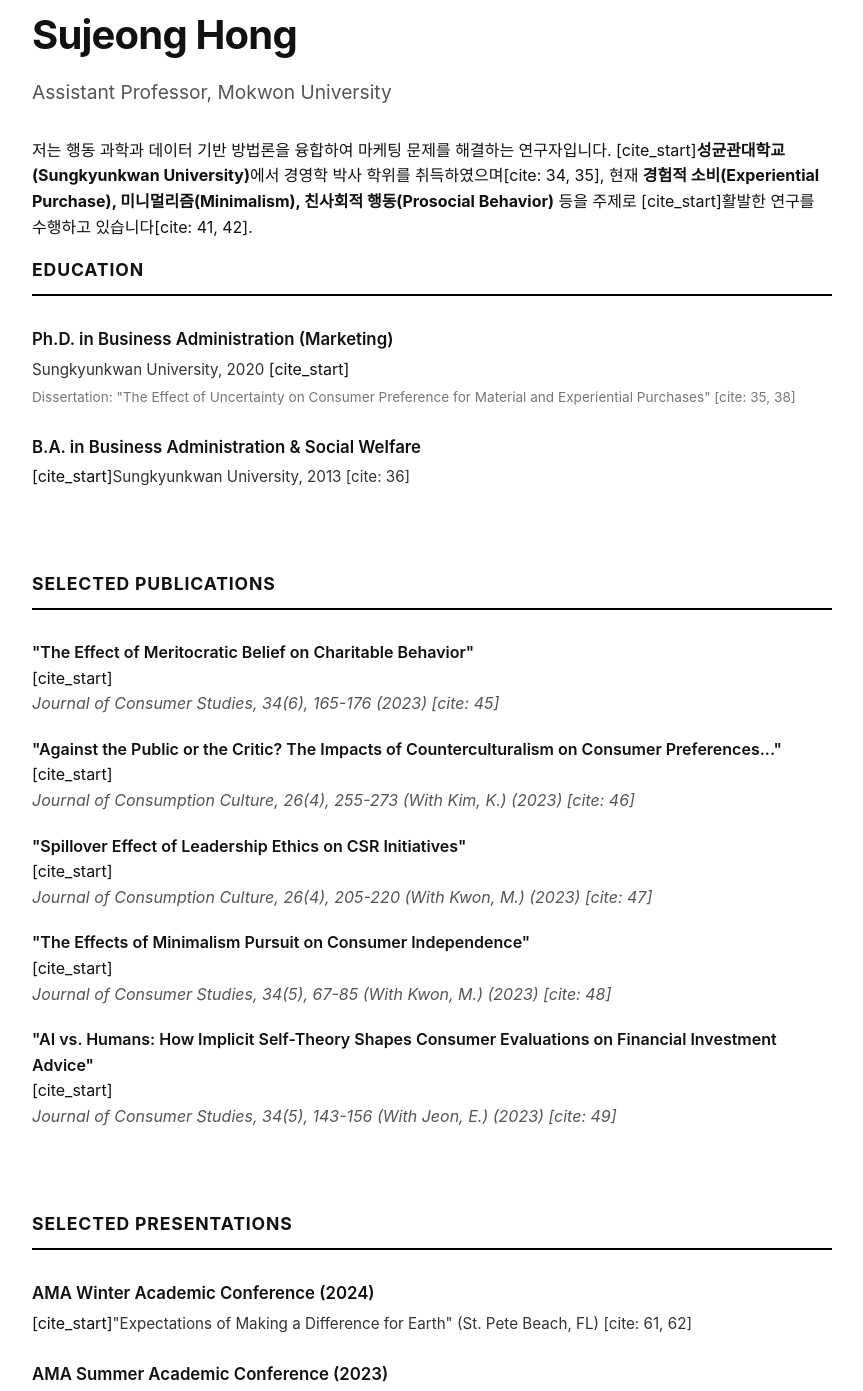
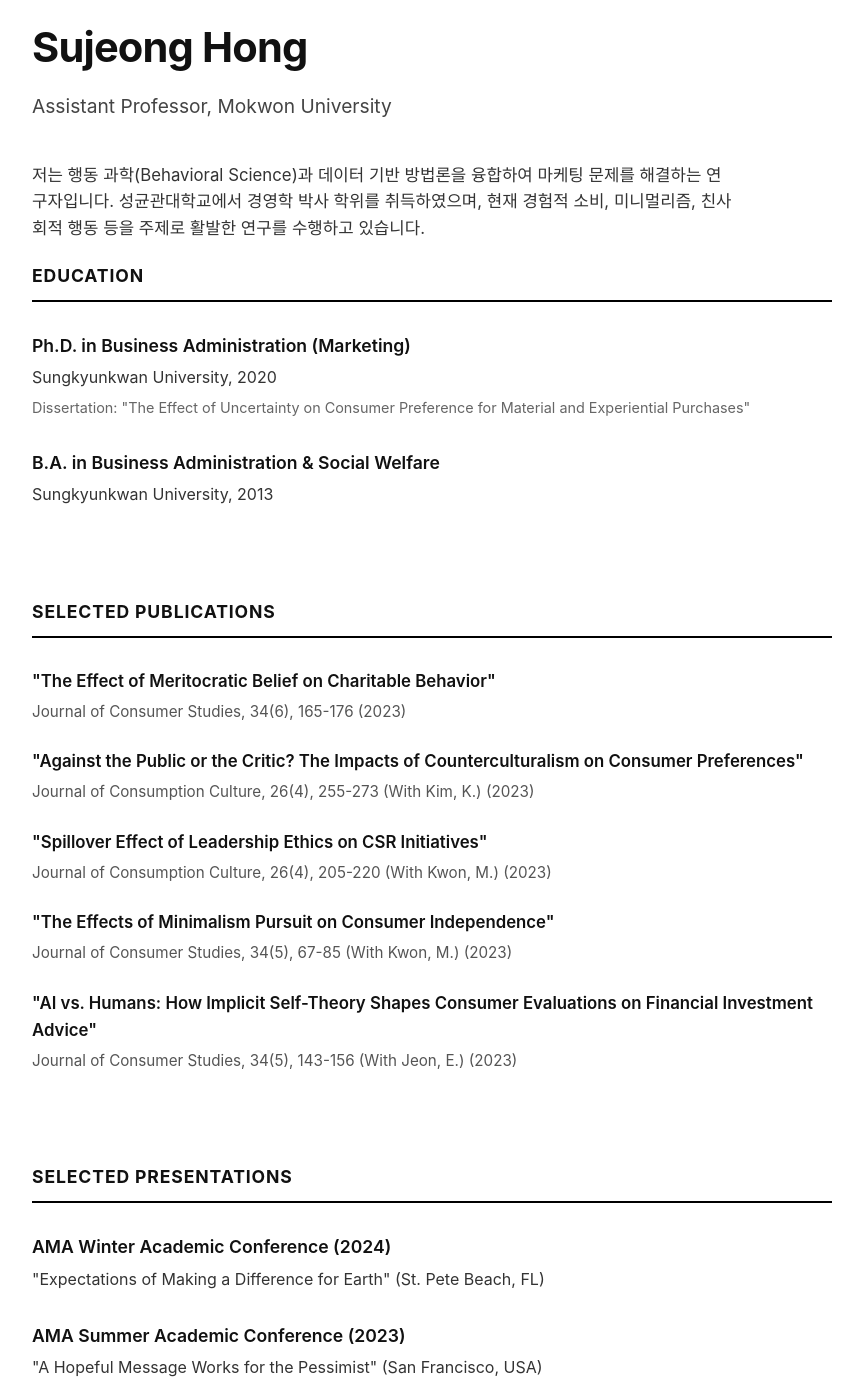
Before and after one commit to sujeong-h/sujeong-h.github.io, a plain HTML site: page index.html in a window 1280 px wide. Shown: the part 140-1531 px from the top of the page, without its empty margins (208-1071 px from the left). Drawn offline with Linux system fonts and the light colour scheme; a web font is replaced by a local one.

Commit message:
Update index.html

```diff
--- a/index.html
+++ b/index.html
@@ -3,14 +3,14 @@
 <head>
     <meta charset="UTF-8">
     <meta name="viewport" content="width=device-width, initial-scale=1.0">
-    <title>홍수정 | Sujeong Hong</title>
+    <title>HSJ | Sujeong Hong</title>
     <link rel="stylesheet" as="style" crossorigin href="https://cdn.jsdelivr.net/gh/orioncactus/pretendard@v1.3.8/dist/web/static/pretendard.css" />
     <style>
         /* Minimal Design System */
         :root {
             --bg-color: #ffffff;
             --text-primary: #111111;
-            --text-secondary: #555555;
+            --text-secondary: #444444;
             --line-color: #000000;
         }
         body {
@@ -28,11 +28,11 @@
             margin: 0 auto;
             padding: 60px 24px;
         }
-        section { margin-bottom: 80px; }
+        section { margin-bottom: 90px; }
 
         /* Typography */
         h1 {
-            font-size: 2.5rem;
+            font-size: 2.6rem;
             font-weight: 700;
             letter-spacing: -0.02em;
             margin: 0 0 10px 0;
@@ -41,7 +41,7 @@
             font-size: 1.2rem;
             color: var(--text-secondary);
             font-weight: 400;
-            margin-bottom: 30px;
+            margin-bottom: 40px;
             display: block;
         }
         h2 {
@@ -53,36 +53,42 @@
             padding-bottom: 10px;
             margin-bottom: 30px;
         }
+        p {
+            font-size: 1.05rem;
+            color: #333;
+            max-width: 700px;
+            margin-bottom: 20px;
+        }
 
         /* Lists */
         .minimal-list { list-style: none; padding: 0; }
-        .minimal-list li { margin-bottom: 25px; }
+        .minimal-list li { margin-bottom: 30px; }
         .minimal-list strong {
             display: block;
-            font-size: 1.05rem;
+            font-size: 1.1rem;
             font-weight: 600;
-            margin-bottom: 4px;
+            margin-bottom: 5px;
         }
-        .minimal-list .info { font-size: 0.95rem; color: #333; }
+        .minimal-list .info { font-size: 1rem; color: #333; }
         .minimal-list .meta {
-            font-size: 0.85rem;
-            color: #777;
-            margin-top: 4px;
+            font-size: 0.9rem;
+            color: #666;
+            margin-top: 5px;
             display: block;
         }
 
-        /* Publication List Specifics */
-        .pub-item { margin-bottom: 20px; }
-        .pub-title { font-weight: 600; }
-        .pub-journal { font-style: italic; color: var(--text-secondary); }
+        /* Publication List Style */
+        .pub-item { margin-bottom: 24px; }
+        .pub-title { font-weight: 600; font-size: 1.05rem; display: block; margin-bottom: 4px; }
+        .pub-journal { font-size: 0.95rem; color: #555; font-style: normal; }
 
         /* Navigation */
         nav {
             display: flex;
             justify-content: flex-end;
-            gap: 20px;
-            margin-bottom: 60px;
-            font-size: 0.9rem;
+            gap: 24px;
+            margin-bottom: 70px;
+            font-size: 0.95rem;
             font-weight: 500;
         }
         nav a:hover { text-decoration: underline; text-underline-offset: 4px; }
@@ -90,8 +96,8 @@
         /* Footer */
         footer {
             border-top: 1px solid #eee;
-            padding-top: 30px;
-            font-size: 0.8rem;
+            padding-top: 40px;
+            font-size: 0.85rem;
             color: #999;
             text-align: center;
         }
@@ -111,10 +117,8 @@
         <h1>Sujeong Hong</h1>
         <span class="subtitle">Assistant Professor, Mokwon University</span>
         <p>
-            저는 행동 과학과 데이터 기반 방법론을 융합하여 마케팅 문제를 해결하는 연구자입니다.
-            [cite_start]<strong>성균관대학교(Sungkyunkwan University)</strong>에서 경영학 박사 학위를 취득하였으며[cite: 34, 35],
-            현재 <strong>경험적 소비(Experiential Purchase), 미니멀리즘(Minimalism), 친사회적 행동(Prosocial Behavior)</strong> 등을 주제로
-            [cite_start]활발한 연구를 수행하고 있습니다[cite: 41, 42].
+            저는 행동 과학(Behavioral Science)과 데이터 기반 방법론을 융합하여 마케팅 문제를 해결하는 연구자입니다.
+            성균관대학교에서 경영학 박사 학위를 취득하였으며, 현재 경험적 소비, 미니멀리즘, 친사회적 행동 등을 주제로 활발한 연구를 수행하고 있습니다.
         </p>
     </header>
 
@@ -124,11 +128,11 @@
             <li>
                 <strong>Ph.D. in Business Administration (Marketing)</strong>
                 <span class="info">Sungkyunkwan University, 2020</span>
-                [cite_start]<span class="meta">Dissertation: "The Effect of Uncertainty on Consumer Preference for Material and Experiential Purchases" [cite: 35, 38]</span>
+                <span class="meta">Dissertation: "The Effect of Uncertainty on Consumer Preference for Material and Experiential Purchases"</span>
             </li>
             <li>
                 <strong>B.A. in Business Administration & Social Welfare</strong>
-                [cite_start]<span class="info">Sungkyunkwan University, 2013 [cite: 36]</span>
+                <span class="info">Sungkyunkwan University, 2013</span>
             </li>
         </ul>
     </section>
@@ -136,24 +140,24 @@
     <section id="publications">
         <h2>Selected Publications</h2>
         <div class="pub-item">
-            <div class="pub-title">"The Effect of Meritocratic Belief on Charitable Behavior"</div>
-            [cite_start]<div class="pub-journal">Journal of Consumer Studies, 34(6), 165-176 (2023) [cite: 45]</div>
+            <span class="pub-title">"The Effect of Meritocratic Belief on Charitable Behavior"</span>
+            <span class="pub-journal">Journal of Consumer Studies, 34(6), 165-176 (2023)</span>
         </div>
         <div class="pub-item">
-            <div class="pub-title">"Against the Public or the Critic? The Impacts of Counterculturalism on Consumer Preferences..."</div>
-            [cite_start]<div class="pub-journal">Journal of Consumption Culture, 26(4), 255-273 (With Kim, K.) (2023) [cite: 46]</div>
+            <span class="pub-title">"Against the Public or the Critic? The Impacts of Counterculturalism on Consumer Preferences"</span>
+            <span class="pub-journal">Journal of Consumption Culture, 26(4), 255-273 (With Kim, K.) (2023)</span>
         </div>
         <div class="pub-item">
-            <div class="pub-title">"Spillover Effect of Leadership Ethics on CSR Initiatives"</div>
-            [cite_start]<div class="pub-journal">Journal of Consumption Culture, 26(4), 205-220 (With Kwon, M.) (2023) [cite: 47]</div>
+            <span class="pub-title">"Spillover Effect of Leadership Ethics on CSR Initiatives"</span>
+            <span class="pub-journal">Journal of Consumption Culture, 26(4), 205-220 (With Kwon, M.) (2023)</span>
         </div>
         <div class="pub-item">
-            <div class="pub-title">"The Effects of Minimalism Pursuit on Consumer Independence"</div>
-            [cite_start]<div class="pub-journal">Journal of Consumer Studies, 34(5), 67-85 (With Kwon, M.) (2023) [cite: 48]</div>
+            <span class="pub-title">"The Effects of Minimalism Pursuit on Consumer Independence"</span>
+            <span class="pub-journal">Journal of Consumer Studies, 34(5), 67-85 (With Kwon, M.) (2023)</span>
         </div>
         <div class="pub-item">
-            <div class="pub-title">"AI vs. Humans: How Implicit Self-Theory Shapes Consumer Evaluations on Financial Investment Advice"</div>
-            [cite_start]<div class="pub-journal">Journal of Consumer Studies, 34(5), 143-156 (With Jeon, E.) (2023) [cite: 49]</div>
+            <span class="pub-title">"AI vs. Humans: How Implicit Self-Theory Shapes Consumer Evaluations on Financial Investment Advice"</span>
+            <span class="pub-journal">Journal of Consumer Studies, 34(5), 143-156 (With Jeon, E.) (2023)</span>
         </div>
     </section>
 
@@ -162,15 +166,15 @@
         <ul class="minimal-list">
             <li>
                 <strong>AMA Winter Academic Conference (2024)</strong>
-                [cite_start]<span class="info">"Expectations of Making a Difference for Earth" (St. Pete Beach, FL) [cite: 61, 62]</span>
+                <span class="info">"Expectations of Making a Difference for Earth" (St. Pete Beach, FL)</span>
             </li>
             <li>
                 <strong>AMA Summer Academic Conference (2023)</strong>
-                [cite_start]<span class="info">"A Hopeful Message Works for the Pessimist" (San Francisco, USA) [cite: 63, 64]</span>
+                <span class="info">"A Hopeful Message Works for the Pessimist" (San Francisco, USA)</span>
             </li>
             <li>
                 <strong>Global Marketing Conference (2023)</strong>
-                [cite_start]<span class="info">"Effects of Residential Mobility on Trust in the Digital Consumption Contexts" (Seoul) [cite: 65, 66]</span>
+                <span class="info">"Effects of Residential Mobility on Trust in the Digital Consumption Contexts" (Seoul)</span>
             </li>
         </ul>
     </section>
@@ -180,11 +184,11 @@
         <ul class="minimal-list">
             <li>
                 <strong>Marketing Analytics</strong>
-                [cite_start]<span class="info">Sookmyung Women's University (Spring 2024) [cite: 82]</span>
+                <span class="info">Sookmyung Women's University (Spring 2024)</span>
             </li>
             <li>
                 <strong>Marketing Strategy</strong>
-                [cite_start]<span class="info">Sungkyunkwan University (Fall 2023) [cite: 83]</span>
+                <span class="info">Sungkyunkwan University (Fall 2023)</span>
             </li>
         </ul>
     </section>
@@ -198,7 +202,7 @@
             </li>
             <li>
                 <strong>Office</strong>
-                <span class="info">Mokwon University</span>
+                <span class="info">Mokwon University, Daejeon, South Korea</span>
             </li>
         </ul>
     </section>
```
